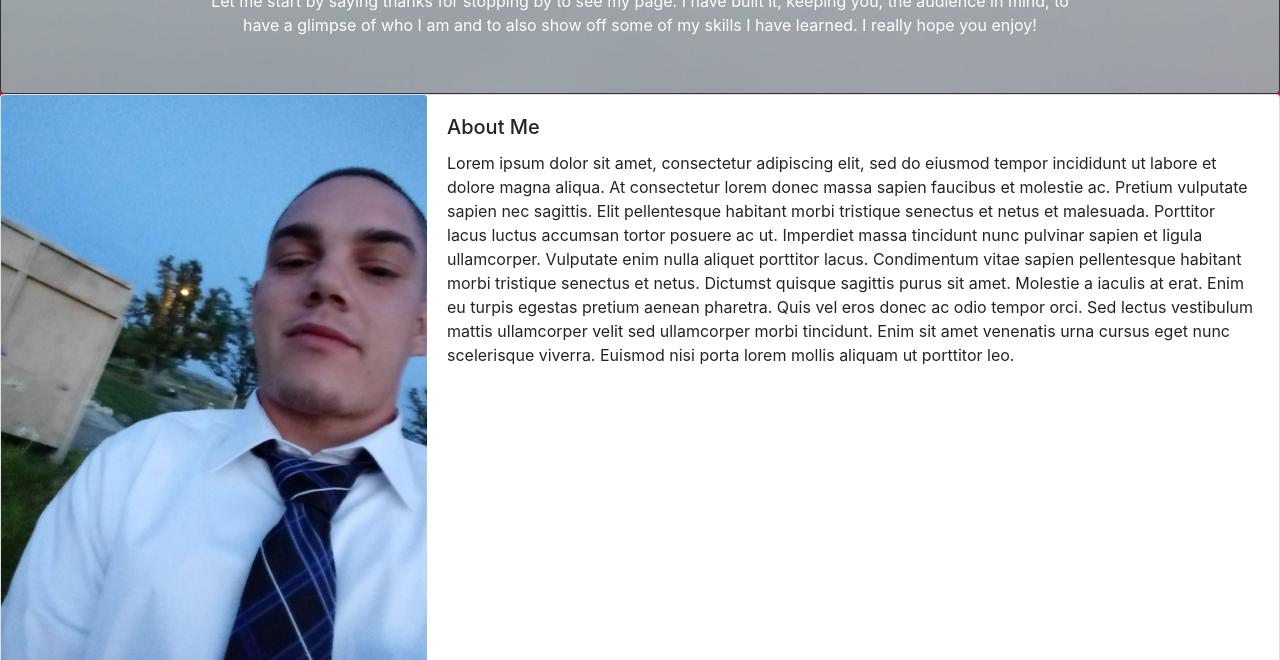
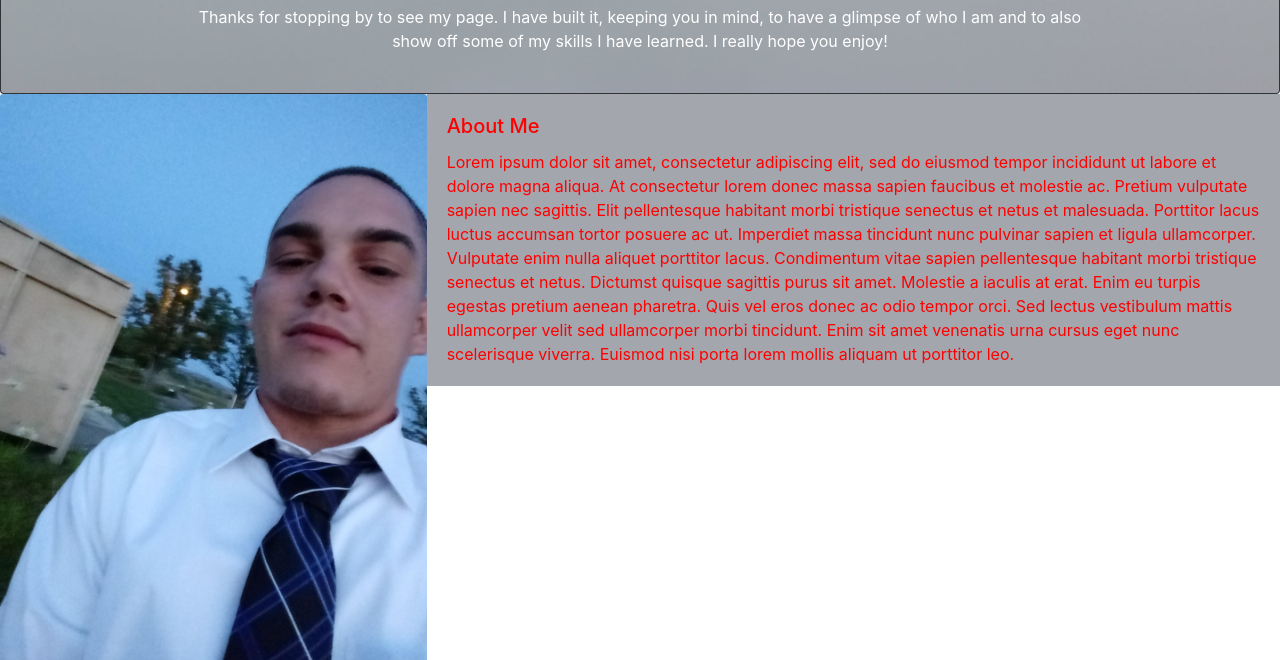
Before and after one commit to ellisoncody24/web-portfolio, a plain HTML site: page public_html/documentation/index.html in a window 1280 px wide. Shown: the part 816-1476 px from the top of the page. Drawn offline with nearby package versions, Linux system fonts and the light colour scheme.

Commit message:
updated about me section with css background color

```diff
--- a/public_html/documentation/index.html
+++ b/public_html/documentation/index.html
@@ -12,7 +12,7 @@
   <link rel="stylesheet" href="style.css" type="text/css">
   <title>Web Portfolio</title>
 </head>
-<body class="body-page">
+<body>
 <!--- Navigation -->
 <nav class="navbar navbar-expand-md navbar-dark bg-dark sticky-top">
   <div class="container-fluid">
@@ -37,14 +37,22 @@
 </nav>
 
 <!--- Welcome Section -->
-
 <div class="card bg-dark text-white">
   <img src="pexels-photo-691668.jpeg" class="card-img" alt="...">
   <div class="carousel-caption">
-    <h1 class="display-2">Welcome To My Page</h1>
-    <p>Let me start by saying thanks for stopping by to see my page. I have built it, keeping you, the audience in mind, to have a glimpse of who I am and to also show off some of my skills I have learned. I really hope you enjoy!</p>
+    <h5 class="card-text"><strong>Welcome To My Page!</strong></h5>
+    <p class="card-text">Thanks for stopping by to see my page. I have built it, keeping you in mind, to have a glimpse of who I am and to also show off some of my skills I have learned. I really hope you enjoy!</p>
   </div>
 </div>
+
+<!--<div class="card bg-dark text-white">
+  <img src="pexels-photo-691668.jpeg" class="card-img" alt="...">
+  <div class="carousel-caption">
+    <div class="col-md-4"></div>
+    <h1 class="display-2">Welcome To My Page</h1>
+    <p>Thanks for stopping by to see my page. I have built it, keeping you in mind, to have a glimpse of who I am and to also show off some of my skills I have learned. I really hope you enjoy!</p>
+  </div>
+</div>-->
 
 <!--- Welcome Section Option -->
 <!--  <div class="col-xs-12 col-sm-12 col-md-12 col-lg-12 col-xl-12">
@@ -77,7 +85,7 @@
 
 <!--- About Me -->
 <nav class="about">
-<div id="about-me" class="card mb-3" style="max-width: 1900px;">
+<div id="about-me">
   <div class="row no-gutters">
     <div class="col-md-4">
       <img src="itsMe.jpg" class="card-img" alt="...">
@@ -95,6 +103,8 @@
 
 <!--- Portfolio -->
 <div class="container-fluid padding">
+<div class="portfolio">
+
   <div class="row text-center padding">
     <div class="col-xs-12 col-sm-6 col-md-4">
       <i class="fab fa-html5"></i>
@@ -124,6 +134,7 @@
 
   </div>
   <hr class="my-4">
+</div>
 </div>
 
 <!-- Default form contact -->
--- a/public_html/documentation/style.css
+++ b/public_html/documentation/style.css
@@ -1,3 +1,11 @@
-.body-page {
-    background-color: red;
+.card-body {
+    background-color: rgb(163,166,173);
 }
+
+.about {
+    color: red;
+}
+
+.body {
+    background-image:
+}
```
